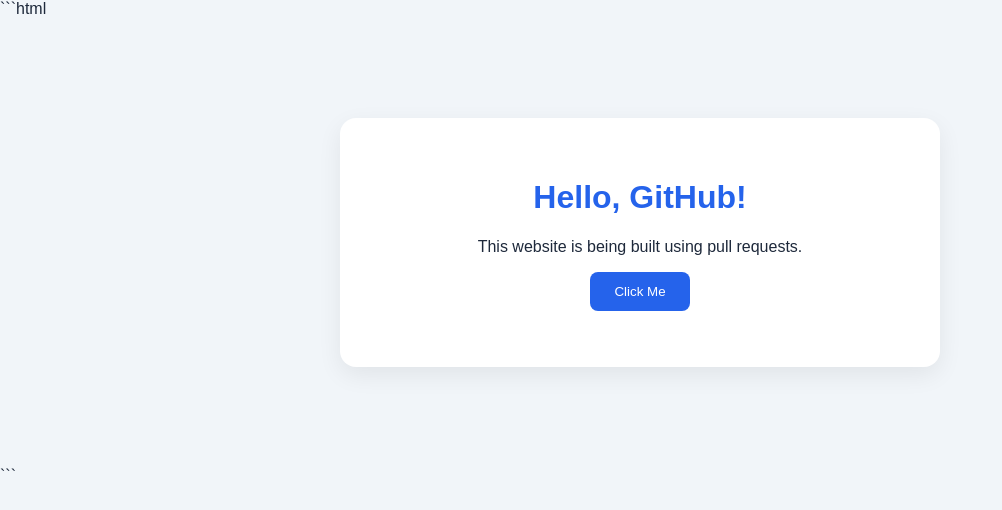
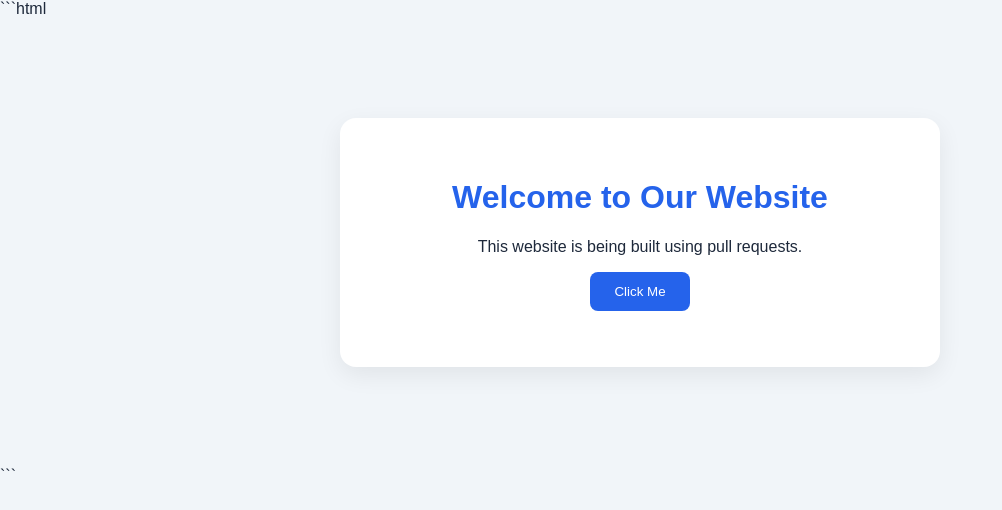
Before and after one commit to SohamV25/pull_demo, a plain HTML site: page index.html in a window 1280 px wide. Shown: the whole page, without its empty margins (0-1002 px from the left). Drawn offline with Linux system fonts and the light colour scheme.

Commit message:
Change website heading

```diff
--- a/index.html
+++ b/index.html
@@ -9,7 +9,7 @@
 </head>
 <body>
   <main class="container">
-    <h1>Hello, GitHub!</h1>
+    <h1>Welcome to Our Website</h1>
     <p>This website is being built using pull requests.</p>
     <button id="helloBtn">Click Me</button>
     <p id="message"></p>
```
